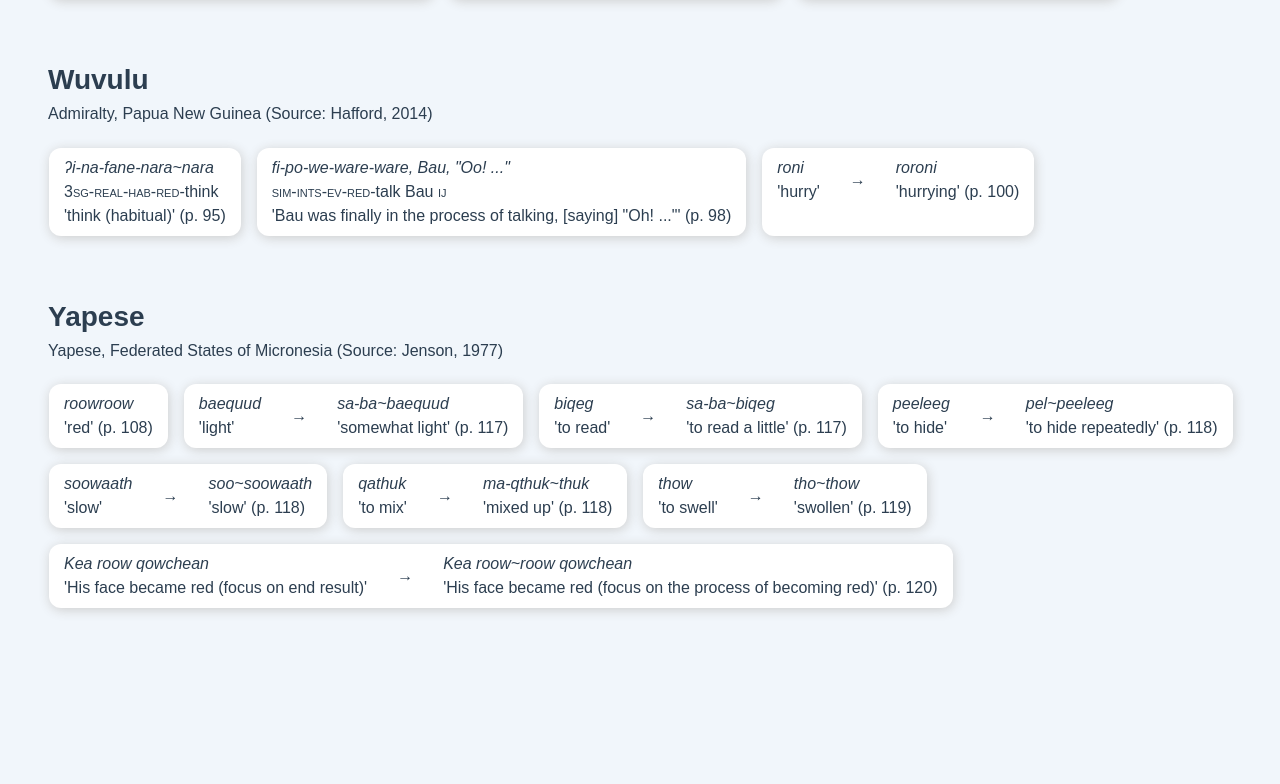
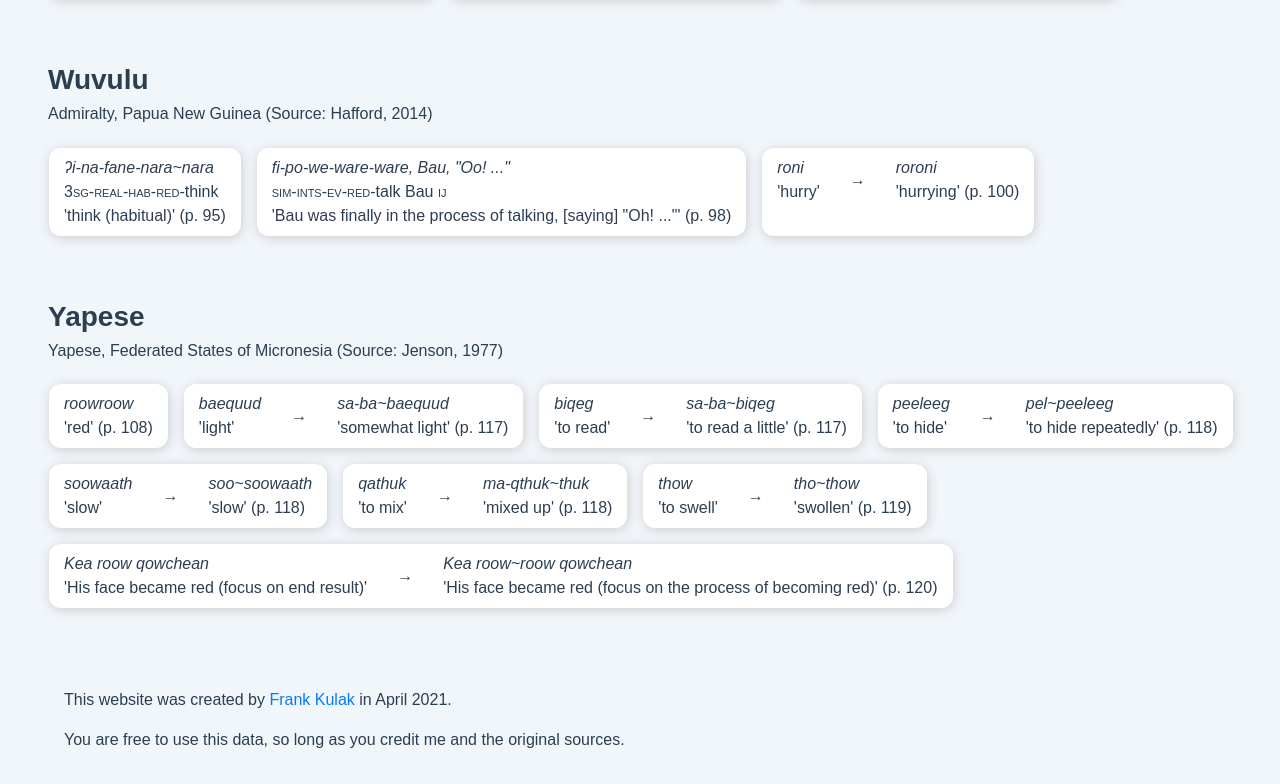
Before and after one commit to frankkulak/research-db, a Vue app: page / in a window 1280 px wide. Shown: the part 5698-6482 px from the top of the page. Before the commit the page ends 6370 px from the top, so only its background shows below. Built offline with nearby package versions, Linux system fonts and the light colour scheme.

Commit message:
Site branding.

```diff
--- a/public/index.html
+++ b/public/index.html
@@ -4,8 +4,8 @@
     <meta charset="utf-8">
     <meta http-equiv="X-UA-Compatible" content="IE=edge">
     <meta name="viewport" content="width=device-width,initial-scale=1.0">
-    <!--<link rel="icon" href="<%= BASE_URL %>favicon.ico">-->
-    <title><%= htmlWebpackPlugin.options.title %></title>
+    <!--<link rel="icon" href="<%= BASE_URL %>icon.png">-->
+    <title>Oceanic Reduplication Database</title>
   </head>
   <body>
     <noscript>
--- a/src/components/HomePage.vue
+++ b/src/components/HomePage.vue
@@ -101,6 +101,12 @@
             <div v-show="oceanicLanguages.length === 0" class="mb-5">
                 <em>No matching languages.</em>
             </div>
+
+            <div class="p-3">
+                <p>This website was created by <a href="https://frankkulak.com" target="_blank">Frank Kulak</a> in
+                    April 2021.</p>
+                <p>You are free to use this data, so long as you credit me and the original sources.</p>
+            </div>
         </b-container>
     </div>
 </template>
```
Also changed, not shown: 2 other files (tests, documents, lock files or other folders).
